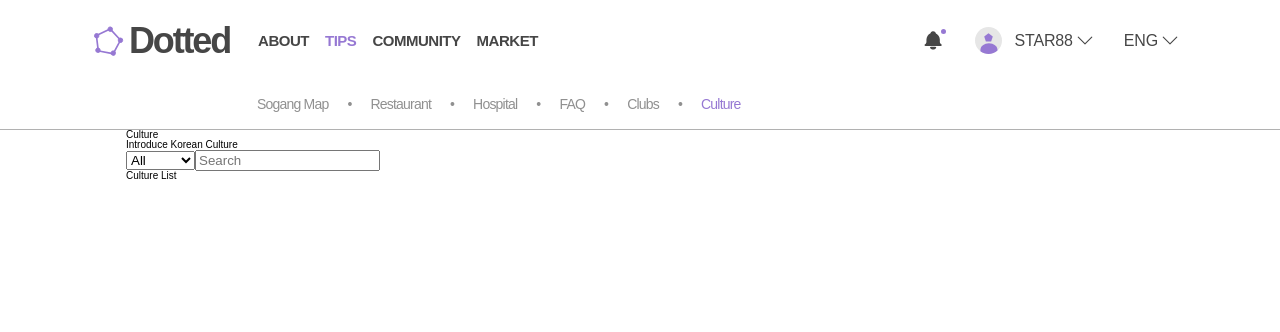
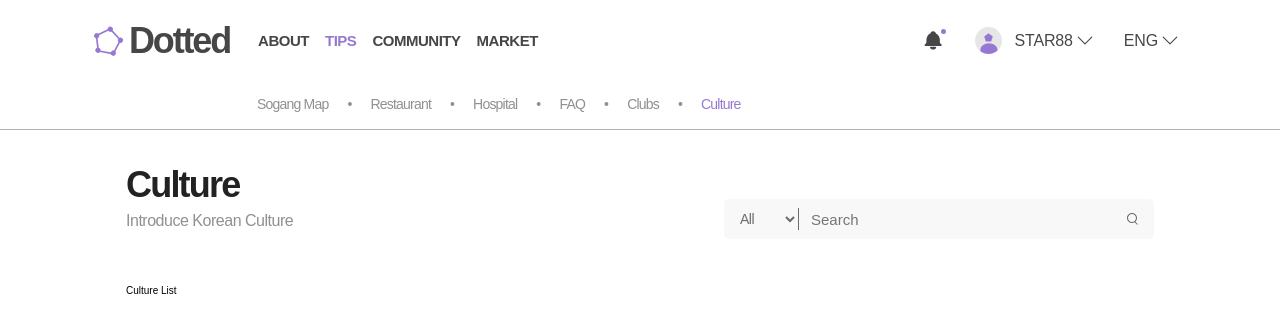
Before and after one commit to shu07002/Dotted-frontend, a React (Vite) app: page /tips/culture in a window 1280 px wide. Shown: the top 332 px of the page. Built offline with nearby package versions, Linux system fonts and the light colour scheme.

Commit message:
chore: culture...

```diff
--- /dev/null
+++ b/src/components/common/SearchBox.tsx
@@ -0,0 +1,63 @@
+import styled from 'styled-components';
+
+// html 참고
+// <div>
+//     <select name="searchType" id="searchType">
+//         <option value="all">All</option>
+//         <option value="title">Title</option>
+//         <option value="content">Content</option>
+//     </select>
+//     <input type="text" placeholder="Search" />
+//     <SearchIcon/>
+// </div>
+
+export const HeaderInputBox = styled.div<{ $width: string }>`
+  width: ${({ $width }) => $width};
+  height: 4rem;
+  display: flex;
+  background-color: ${({ theme }) => theme.colors.backgroundLayer1};
+  border-radius: 5px;
+  position: relative;
+  padding: 0.9rem 0;
+
+  select {
+    width: 7.5rem;
+    height: 100%;
+    padding: 0 1.2rem;
+    border: none;
+    border-right: 1px solid ${({ theme }) => theme.colors.gray600};
+    background-color: ${({ theme }) => theme.colors.backgroundLayer1};
+    color: ${({ theme }) => theme.colors.gray600};
+    font-size: 1.4rem;
+    font-weight: 400;
+    line-height: 4rem;
+    letter-spacing: -0.48px;
+
+    &:focus {
+      outline: none;
+    }
+  }
+
+  input {
+    width: 100%;
+    height: 100%;
+    padding: 0 1.2rem;
+    border: none;
+    background-color: ${({ theme }) => theme.colors.backgroundLayer1};
+    color: ${({ theme }) => theme.colors.gray700};
+    font-size: 1.5rem;
+    font-weight: 400;
+    line-height: 4rem;
+
+    &:focus {
+      outline: none;
+    }
+  }
+
+  svg {
+    position: absolute;
+    right: 1.6rem;
+    top: 50%;
+    transform: translateY(-50%);
+  }
+`;
--- a/src/pages/tips/CulturePage.tsx
+++ b/src/pages/tips/CulturePage.tsx
@@ -1,22 +1,25 @@
 import CultureList from '@/components/tips/culture/CultureList';
 import styled from 'styled-components';
+import SearchIcon from '@/assets/svg/tips/culture/search.svg?react';
+import { HeaderInputBox } from '@/components/common/SearchBox';
 
 export default function CulturePage() {
   return (
     <Main>
       <Header>
-        <div>
+        <HeaderTitleBox>
           <h1>Culture</h1>
           <p>Introduce Korean Culture</p>
-        </div>
-        <div>
-          <select name="" id="">
-            <option value="">All</option>
-            <option value="">Title</option>
-            <option value="">Content</option>
+        </HeaderTitleBox>
+        <HeaderInputBox $width="43rem">
+          <select name="searchType" id="searchType">
+            <option value="all">All</option>
+            <option value="title">Title</option>
+            <option value="content">Content</option>
           </select>
           <input type="text" placeholder="Search" />
-        </div>
+          <SearchIcon />
+        </HeaderInputBox>
       </Header>
       <CultureList />
     </Main>
@@ -30,4 +33,27 @@ const Main = styled.main`
   flex-direction: column;
 `;
 
-const Header = styled.header``;
+const Header = styled.header`
+  padding: 3.7rem 0 4.7rem 0;
+  display: flex;
+  justify-content: space-between;
+  align-items: flex-end;
+`;
+
+const HeaderTitleBox = styled.div`
+  h1 {
+    font-size: 3.6rem;
+    font-weight: 700;
+    line-height: 3.6rem;
+    letter-spacing: -1.8px;
+    color: ${({ theme }) => theme.colors.gray800};
+  }
+
+  p {
+    font-size: 1.6rem;
+    font-weight: 400;
+    line-height: 3.6rem;
+    letter-spacing: -0.48px;
+    color: ${({ theme }) => theme.colors.gray500};
+  }
+`;
```
Also changed, not shown: src/components/tips/culture/testData.ts (added, +34 -0 lines), src/assets/svg/tips/culture/search.svg (added).
